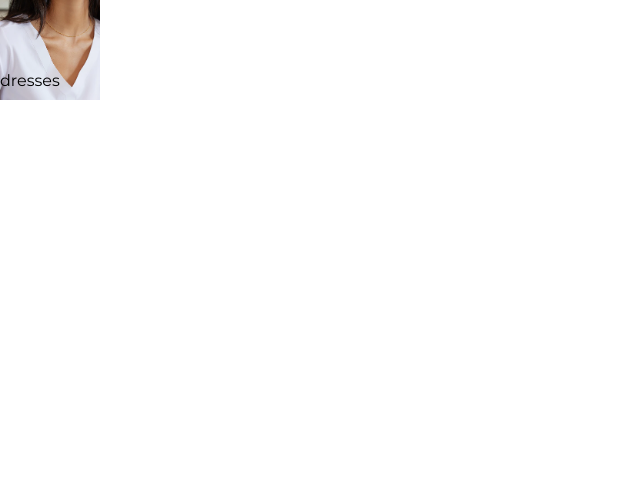
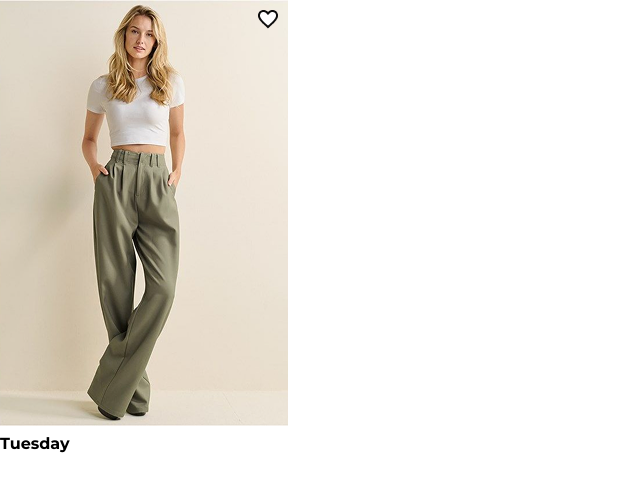
Before and after one commit to nofugazidev/modimal, a React (Vite) app: page / in a window 1280 px wide. Shown: the top 490 px of the page, without its empty margins (0-640 px from the left). Built offline with nearby package versions, Linux system fonts and the light colour scheme; a web font is replaced by a local one.

Commit message:
wip: building components

```diff
--- a/src/App.tsx
+++ b/src/App.tsx
@@ -1,12 +1,21 @@
-import collOne from "@/assets/images/coll-one.png"
-import CollectionCard from "./components/collection-card";
+import modiWeek from "@/assets/images/week-one.png";
+import ModiWeek from "./components/modi-week";
+import { useState } from "react";
 
 export default function App() {
+  const [liked, setLiked] = useState(false);
 
-
+  const handleLike = () => {
+    setLiked((prev) => !prev);
+  };
   return (
     <div>
-      <CollectionCard image={collOne} text="dresses" bottom={10}  />
+      <ModiWeek
+        image={modiWeek}
+        day="tuesday"
+        liked={liked}
+        toggleLike={handleLike}
+      />
     </div>
   );
 }
--- a/src/components/collection-card.tsx
+++ b/src/components/collection-card.tsx
@@ -1,5 +1,6 @@
 import React from "react";
 import styled from "styled-components";
+import { colors } from "@/constants/colors";
 
 interface CollectionCardProps {
   image: string;
@@ -8,6 +9,8 @@ interface CollectionCardProps {
   bottom?: string | number;
   right?: string | number;
   left?: string | number;
+  height: number;
+  width: number;
 }
 
 const CollectionCard: React.FC<CollectionCardProps> = ({
@@ -17,6 +20,8 @@ const CollectionCard: React.FC<CollectionCardProps> = ({
   right,
   left,
   bottom,
+  height,
+  width,
 }) => {
   return (
     <Wrapper
@@ -24,6 +29,8 @@ const CollectionCard: React.FC<CollectionCardProps> = ({
         backgroundImage: `url(${image})`,
         backgroundRepeat: "no-repeat",
         backgroundSize: "cover",
+        height: `${height}px`,
+        width: `${width}px`,
       }}
     >
       <div
@@ -33,6 +40,13 @@ const CollectionCard: React.FC<CollectionCardProps> = ({
           bottom: `${bottom}px`,
           left: `${left}px`,
           right: `${right}px`,
+          background: `${colors.white}`,
+          paddingTop: "1rem",
+          paddingBottom: "1rem",
+          paddingRight: "2.5rem",
+          paddingLeft: "2.5rem",
+          cursor: "default",
+          textTransform: 'capitalize'
         }}
       >
         {text}
@@ -44,7 +58,5 @@ const CollectionCard: React.FC<CollectionCardProps> = ({
 export default CollectionCard;
 
 const Wrapper = styled.div`
-    height: 100px;
-    width: 100px;
     position: relative;
 `;
--- /dev/null
+++ b/src/components/modi-week.tsx
@@ -0,0 +1,58 @@
+import React from "react";
+import styled from "styled-components";
+import heart from "@/assets/icons/heart.png";
+import heartFilled from "@/assets/icons/heart-red.png";
+
+interface ModiWeekProps {
+  day: string;
+  image: string;
+  liked: boolean;
+  toggleLike: () => void;
+}
+
+const ModiWeek: React.FC<ModiWeekProps> = ({
+  day,
+  image,
+  liked,
+  toggleLike,
+}) => {
+  return (
+    <Container>
+      <Wrapper
+        style={{
+          backgroundImage: `url(${image})`,
+          backgroundRepeat: "no-repeat",
+          backgroundSize: "cover",
+        }}
+      >
+        <img
+          src={liked ? heartFilled : heart}
+          alt="icon"
+          onClick={toggleLike}
+        />
+      </Wrapper>
+      <h4>{day}</h4>
+    </Container>
+  );
+};
+
+export default ModiWeek;
+
+const Container = styled.div`
+  width: 18rem;
+
+  h4 {
+    margin-top: 0.5rem;
+    text-transform: capitalize;
+  }
+`;
+const Wrapper = styled.div`
+  height: 26.62rem;
+  position: relative;
+
+  img {
+    position: absolute;
+    right: 10px;
+    top: 10px;
+  }
+`;
```
Also changed, not shown: src/assets/icons/cib_instagram.svg (added).
